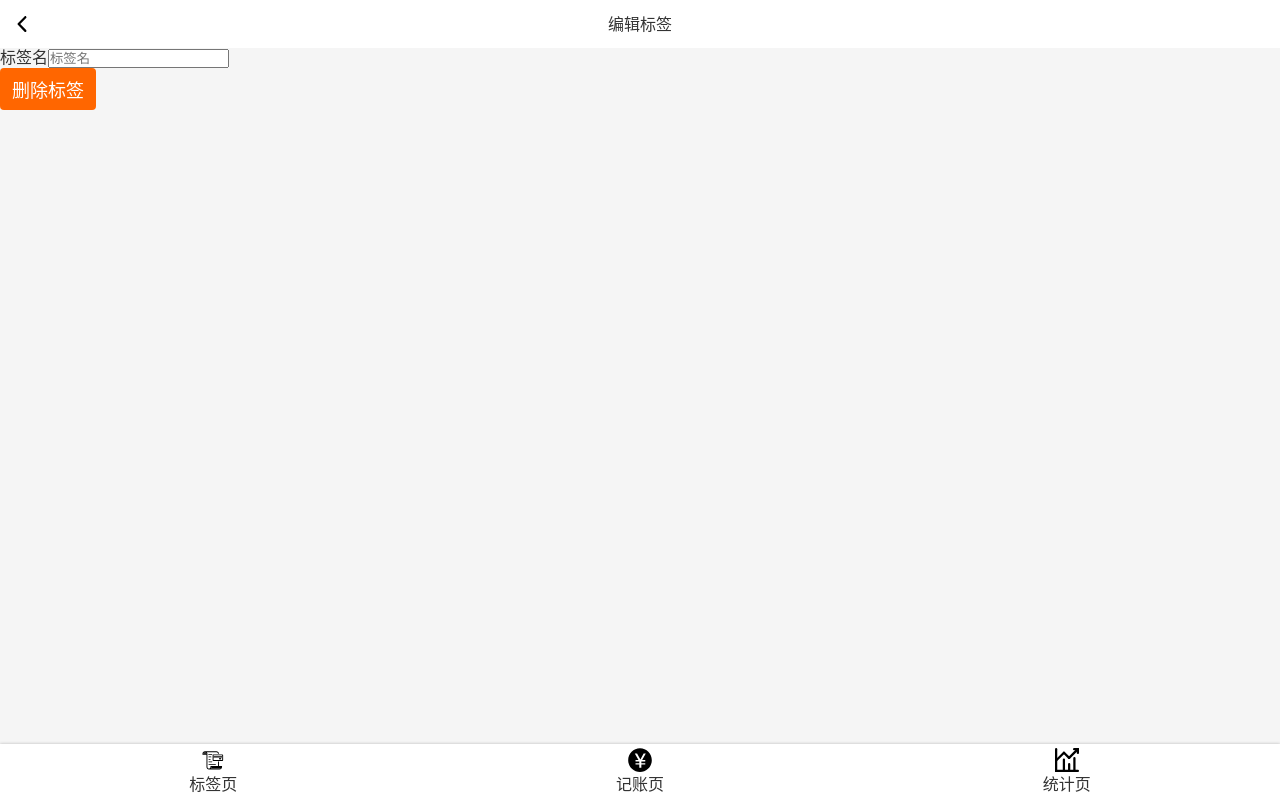
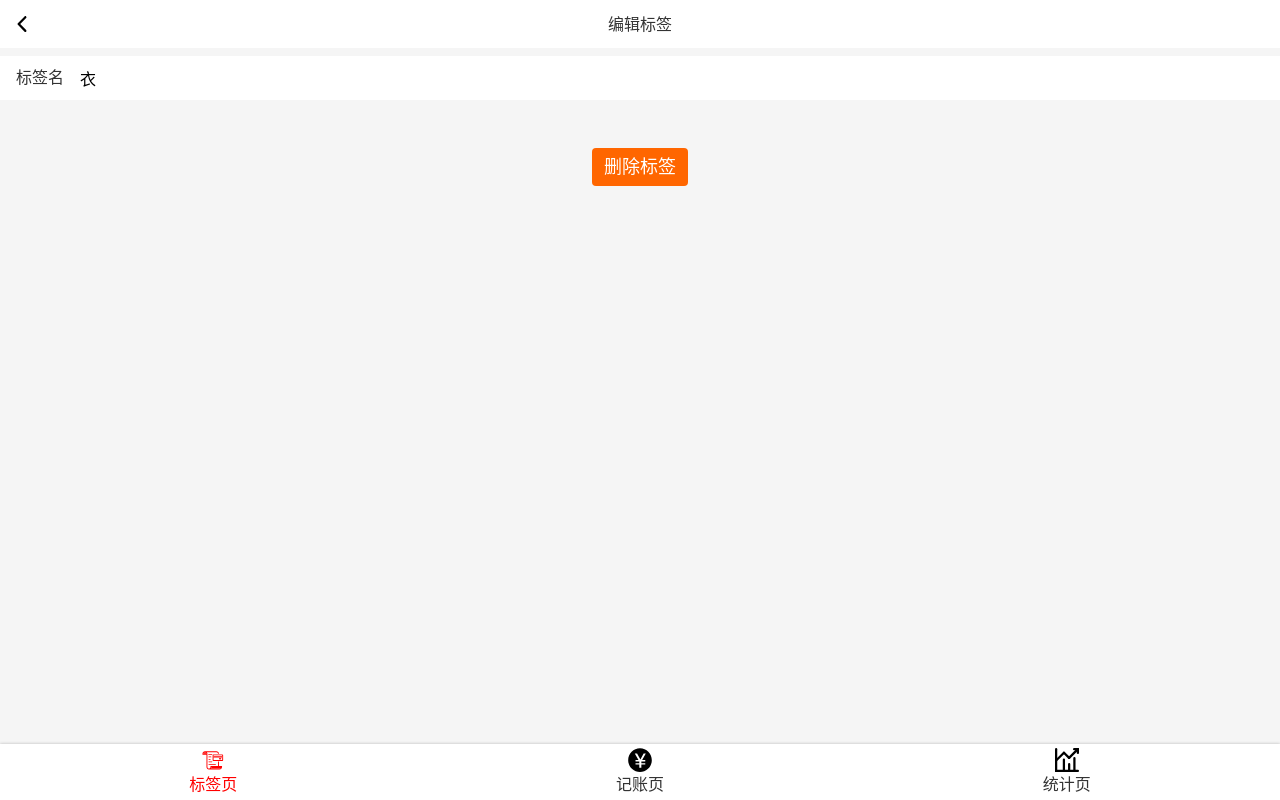
Before and after one commit to LiuYiBest/LuckycatR, a React app: page /#/tags/1 in a window 1280 px wide. Built offline with nearby package versions, Linux system fonts and the light colour scheme.

Commit message:
完成Tag.tsx

```diff
--- /dev/null
+++ b/src/components/Center.tsx
@@ -0,0 +1,10 @@
+import styled from 'styled-components';
+
+const Center = styled.div`
+  display:flex;
+  justify-content: center;
+  align-items: center;
+  flex-direction: column;
+`;
+
+export {Center};
--- a/src/components/Input.tsx
+++ b/src/components/Input.tsx
@@ -8,7 +8,7 @@
   > input {
     display:block;
     width: 100%;
-      height: 72px;
+    height: 44px;
     background: none;
     border: none;
   }
--- a/src/components/Nav.tsx
+++ b/src/components/Nav.tsx
@@ -1,5 +1,6 @@
+
 import styled from 'styled-components';
-import { NavLink} from 'react-router-dom';
+import {NavLink} from 'react-router-dom';
 import React from 'react';
 import Icon from './Icon';
 
@@ -38,7 +39,7 @@
         <NavWrapper>
             <ul>
                 <li>
-                    <NavLink to="/tags" exact activeClassName="selected">
+                    <NavLink to="/tags" activeClassName="selected">
                         <Icon name="tag"/>
                         标签页
                     </NavLink>
--- /dev/null
+++ b/src/components/Space.tsx
@@ -0,0 +1,7 @@
+import styled from 'styled-components';
+
+const Space = styled.div`
+  height: 16px;
+`;
+
+export {Space};
--- a/src/index.scss
+++ b/src/index.scss
@@ -14,8 +14,8 @@
   line-height: 1.2;
   background: #f5f5f5;
 }
-button {
-  font-family: inherit;
+button, input {
+  font: inherit;
 }
 :focus {
   outline: none;
--- a/src/views/Money/NoteSection.tsx
+++ b/src/views/Money/NoteSection.tsx
@@ -1,10 +1,10 @@
 import styled from 'styled-components';
-import React, {ChangeEventHandler, useRef} from 'react';
+import React, {ChangeEventHandler} from 'react';
 import {Input} from '../../components/Input';
 
 const Wrapper = styled.section`
   background: #f5f5f5;
-  padding: 0 16px;
+  padding: 14px 16px;
   font-size: 14px;
 `;
 
@@ -19,7 +19,8 @@
     };
     return (
         <Wrapper>
-            <Input label="备注" type="text" value={note} onChange={onChange}/>
+            <Input label="备注" type="text" value={note} onChange={onChange}
+                   placeholder="请填写备注"/>
         </Wrapper>
     );
 };
--- a/src/views/Tag.tsx
+++ b/src/views/Tag.tsx
@@ -5,6 +5,9 @@
 import Icon from 'components/Icon';
 import {Button} from 'components/Button';
 import styled from 'styled-components';
+import {Input} from '../components/Input';
+import {Center} from '../components/Center';
+import {Space} from '../components/Space';
 
 type Params = {
     id: string
@@ -17,7 +20,12 @@
   padding: 14px;
   background:white;
 `;
-const Tag: React.FC = (props) => {
+const InputWrapper = styled.div`
+  background:white;
+  padding: 0 16px;
+  margin-top: 8px;
+`;
+const Tag: React.FC = () => {
     const {findTag} = useTags();
     let {id} = useParams<Params>();
     const tag = findTag(parseInt(id));
@@ -28,15 +36,15 @@
                 <span>编辑标签</span>
                 <Icon/>
             </Topbar>
-            <div>
-                <label>
-                    <span>标签名</span>
-                    <input type="text" placeholder="标签名"/>
-                </label>
-            </div>
-            <div>
+            <InputWrapper>
+                <Input label="标签名" type="text" placeholder="标签名" value={tag.name}/>
+            </InputWrapper>
+            <Center>
+                <Space/>
+                <Space/>
+                <Space/>
                 <Button>删除标签</Button>
-            </div>
+            </Center>
         </Layout>
     );
 };
--- a/src/views/Tags.tsx
+++ b/src/views/Tags.tsx
@@ -5,6 +5,8 @@
 import Icon from 'components/Icon';
 import {Link} from 'react-router-dom';
 import {Button} from 'components/Button';
+import {Center} from 'components/Center';
+import {Space} from '../components/Space';
 
 const TagList = styled.ol`
   font-size: 16px;
@@ -22,15 +24,8 @@
     }
   }
 `;
-const Center = styled.div`
-  display:flex;
-  justify-content: center;
-  align-items: center;
-  flex-direction: column;
-`;
-const Space = styled.div`
-  height: 16px;
-`;
+
+
 
 function Tags() {
     const {tags} = useTags();
```
Lines whose indentation alone changed are shown as unchanged.
